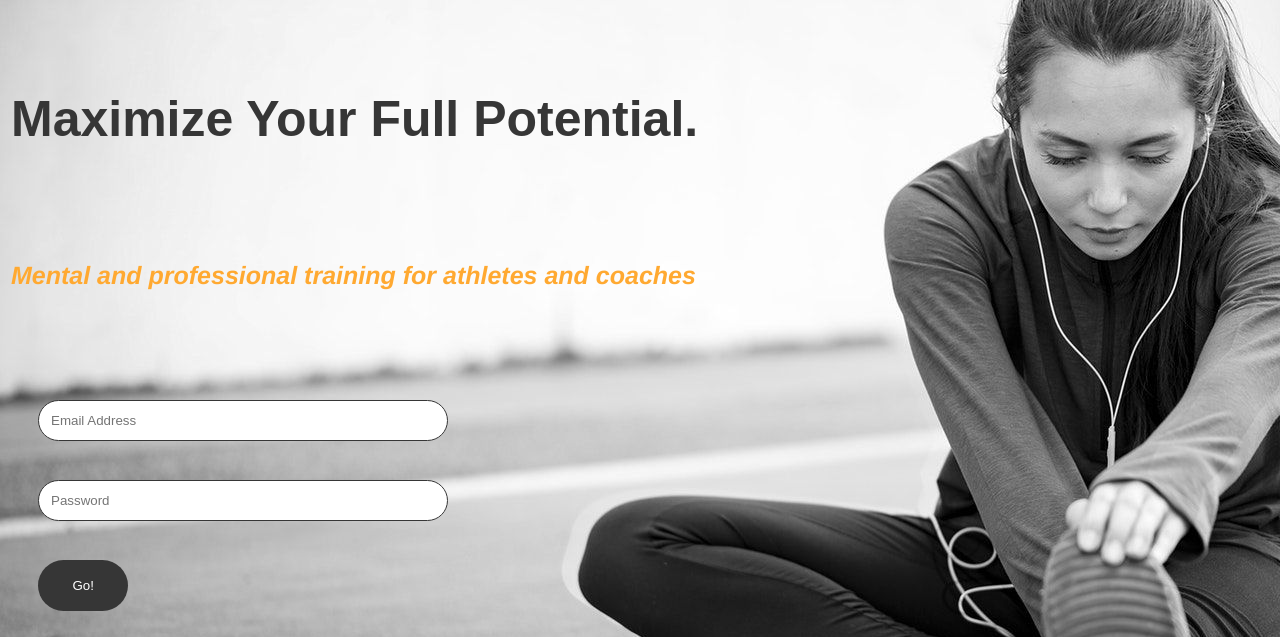
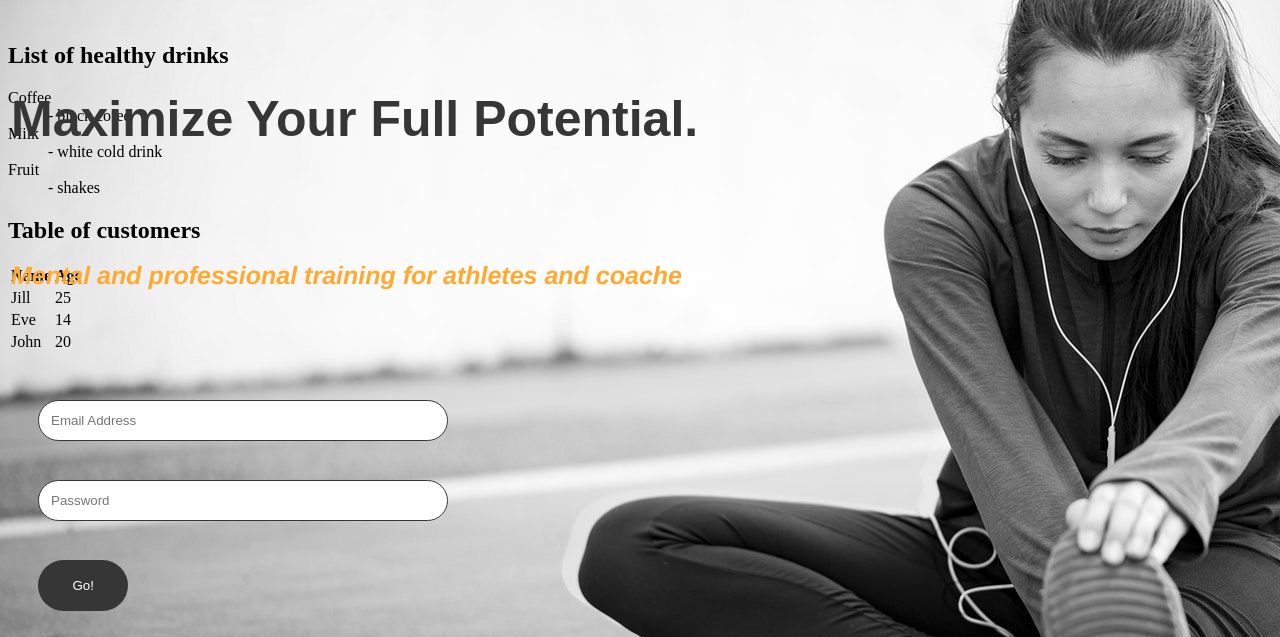
Before and after one commit to samiksha142/Fitness-website, a plain HTML site: page index.html in a window 1280 px wide. Shown: the top 637 px of the page. Drawn offline with nearby package versions, Linux system fonts and the light colour scheme; a web font is replaced by a local one.

Commit message:
Update index.html

```diff
--- a/index.html
+++ b/index.html
@@ -17,7 +17,7 @@
           </tr>
         <tr>
         <td>
-          <h2 class="secondHeader">Mental and professional training for athletes and coaches </h2>
+          <h2 class="secondHeader">Mental and professional training for athletes and coache </h2>
           </td>
 
           </tr>
@@ -32,6 +32,41 @@
         </td>
       </tr>
     </table>
+    <h2>List of healthy drinks</h2>
+
+<dl>
+  <dt>Coffee</dt>
+  <dd>- black cofee</dd>
+  <dt>Milk</dt>
+  <dd>- white cold drink</dd>
+  <dt>Fruit</dt>
+  <dd>- shakes</dd>
+
+</dl>
+<h2> Table of customers</h2>
+
+<table style="widows: 50px;%">
+  <tr>
+    <th>Name</th>
+
+    <th>Age</th>
+  </tr>
+  <tr>
+    <td>Jill</td>
+
+    <td>25</td>
+  </tr>
+  <tr>
+    <td>Eve</td>
+
+    <td>14</td>
+  </tr>
+  <tr>
+    <td>John</td>
+
+    <td>20</td>
+  </tr>
+</table>
     <div class="folloUs">
       <table>
       <tr>
```
